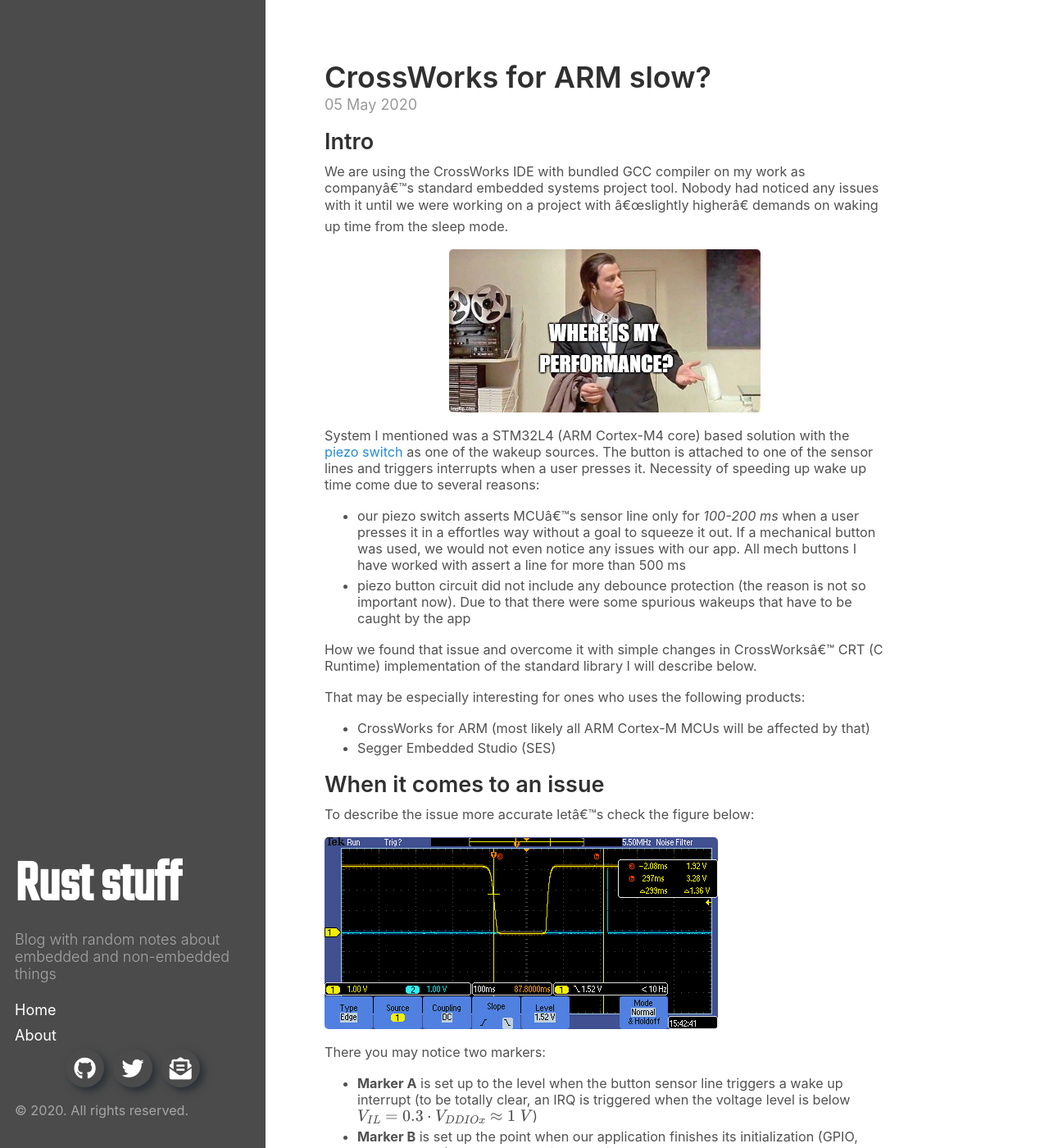
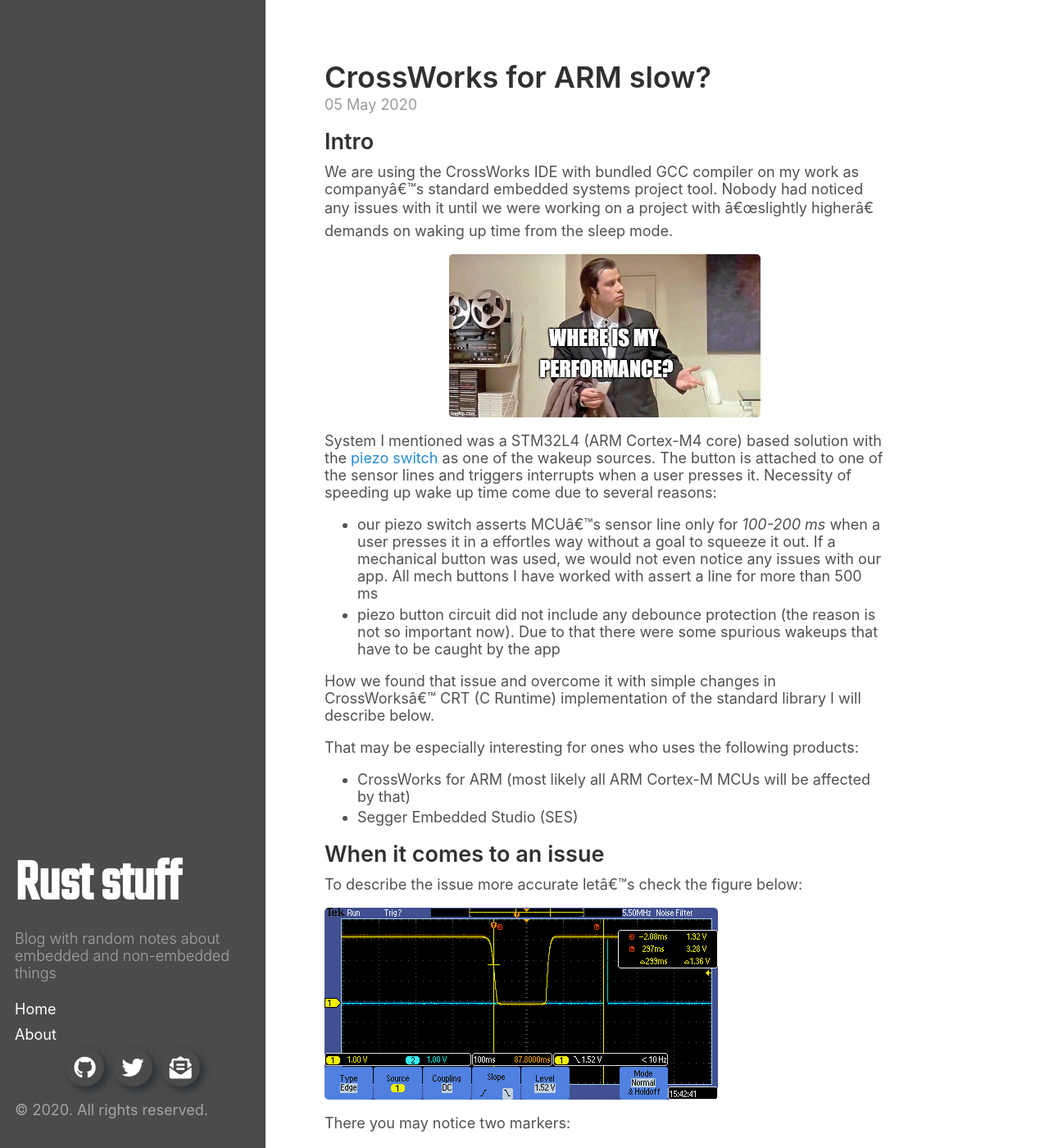
Before and after one commit to vpetrigo/vpetrigo.github.io, a Jekyll site: the page built from _posts/2020-05-05-crossworks-weakness.md, in a window 1280 px wide and 1400 px high. Shown: the whole window at 82% size. Built offline with Jekyll 4.4.1, drawn with Linux system fonts in a browser that asks for light colours; emoji names are drawn with the system emoji font; some of the changed text lies outside the part shown.

Commit message:
misc: Clean up

```diff
--- a/_posts/2020-05-05-crossworks-weakness.md
+++ b/_posts/2020-05-05-crossworks-weakness.md
@@ -122,6 +122,7 @@
 > Just to show the difference between per byte copy/set and per word copy/set implementation, I will make some calculations for CPU we used in
 > our project - STM32L4A6VG, that operates on 4 MHz frequency after a reset event. That means:
 > $$ t_{instruction} = \frac{1}{f_{CPU}} = \frac{1}{4 \cdot 10^6} = 250 \cdot 10^{-9} \; s = 250 \; ns $$
+>
 > For simplicity, let's consider that we use only `memory_set` operation with 5 single cycle instructions within it (`beq`, `cmp`, `strb`, `adds`, `b`).
 >
 > As it sets 1 byte per an iteration and the app has to clear _265 Kbytes = 271360 bytes_, it takes:
--- a/_sass/_type.scss
+++ b/_sass/_type.scss
@@ -39,7 +39,7 @@
 p {
     margin-top: 0;
     margin-bottom: 1rem;
-    font-size: 0.9rem;
+    font-size: 1rem;
 }
 
 ul,
@@ -47,7 +47,7 @@
 dl {
     margin-top: 0;
     margin-bottom: 1rem;
-    font-size: 0.9rem;
+    font-size: 1rem;
 }
 
 dt {
```
Also changed, not shown: other parts of _posts/2020-05-05-crossworks-weakness.md (+3 -1 lines).
